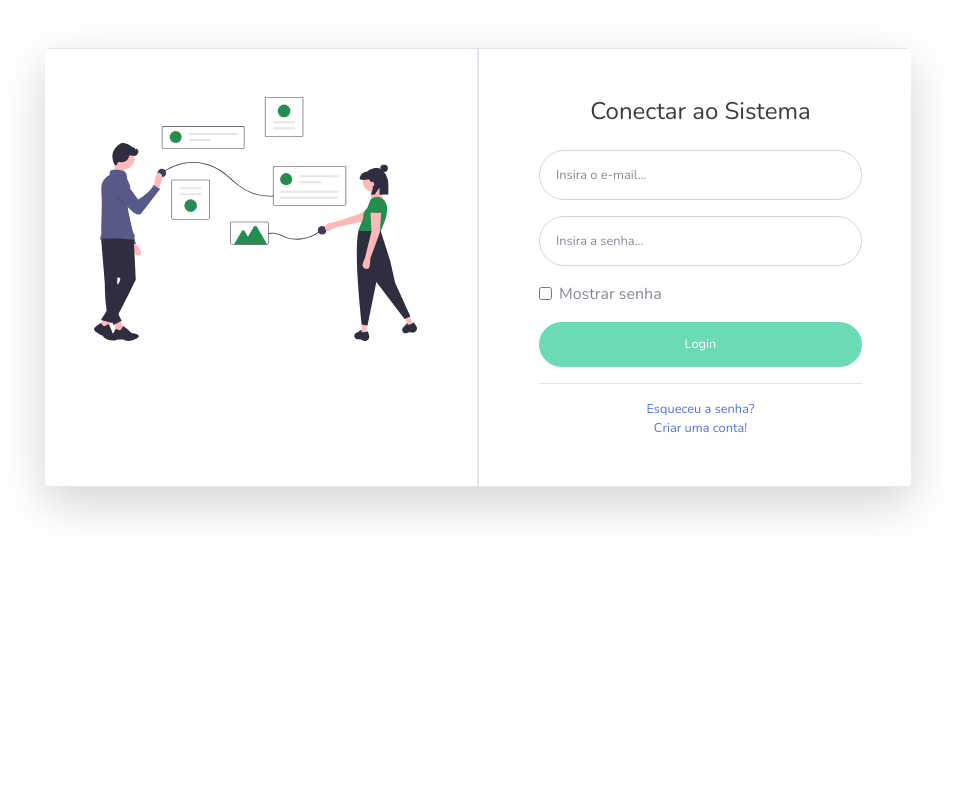
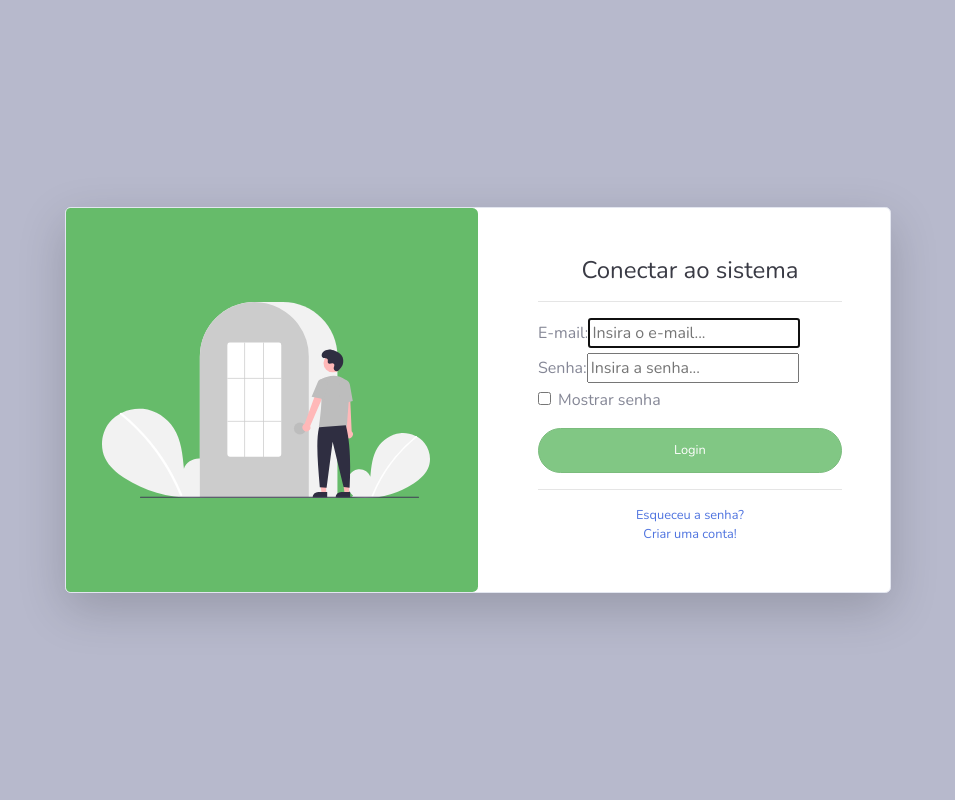
Before and after one commit to projeto-dev-tcc/farm-manager-backend, a Django app: page /login/ in a window 1280 px wide. Shown: the whole page, without its empty margins (162-1117 px from the left). Run offline with Django 3.2, Linux system fonts and the light colour scheme; parts of the project's set-up code (start-up, migrations or seed data) failed here and were passed over; some libraries are stand-ins or nearby versions.

Commit message:
:pushpin: implementando codigos.

```diff
--- a/static/css/index.css
+++ b/static/css/index.css
@@ -8,12 +8,14 @@
     justify-content: center;
 }
 
-/* .bg-body{
-    background-color: #43a047;
-} */
+.bg-body{
+    background-repeat: no-repeat;
+    background-size: 100% 100%;
+    background-image: url("../img/unnamed.jpg");
+}
 
 .bg-primary{
-    background-color: #43a047 !important;
+    background-color: #66bb6a !important;
 }
 
 .bt-primary{
--- a/templates/usuarios/base.html
+++ b/templates/usuarios/base.html
@@ -33,13 +33,12 @@
         </title>
     </head>
 
-    <body>
+    <body class="bg-gray-500">
         <header></header>
+
         <main>
             {% block content %}
             {% endblock %}
-
-
         </main>
 
         <footer></footer>
--- a/templates/usuarios/login/login.html
+++ b/templates/usuarios/login/login.html
@@ -9,45 +9,35 @@
 {% endblock %}
 
 {% block content %}
-    <div class="container p-5">
-        <div class="row justify-content-center align-content-center">
+    <div class="container item-center">
+        <!-- Outer Row -->
+        <div class="row justify-content-center p-5">
             <div class="col-xl-10 col-lg-12 col-md-9">
-                <div class="card o-hidden border-0 shadow-lg">
+                <div class="card o-hidden border border-5 shadow-lg">
                     <div class="card-body p-0">
+                        <!-- Nested Row within Card Body -->
                         <div class="row">
-                            <div class="col-lg-6 d-none d-lg-block border">
-                                <img src="{% static 'img/login.svg' %}" class="figure-img w-100 p-5 img-fluid rounded" alt="login">
-                            </div>
-                            <div class="col-lg-6 border">
+                            <div class="d-flex align-items-stretch">
+                                <img src="{% static 'img/login.svg' %}" class="col-lg-6 d-none d-lg-block bg-primary h-100 figure-img p-5 img-fluid rounded" alt="reset-password">
+                                <div class="col-lg-6">
                                     <div class="p-5">
                                         <div class="text-center">
-                                        <h1 class="h4 text-gray-900 mb-4">Conectar ao Sistema</h1>
+                                            <h1 class="h4 text-gray-900">Conectar ao sistema</h1>
+                                            <hr>
                                         </div>
-
                                         <form class="user" method="POST">
                                             {% csrf_token %}
-
-                                        <div class="form-group">
-                                            <input type="email" class="form-control form-control-user"
-                                                id="id_username" name="username" aria-describedby="emailHelp"
-                                                placeholder="Insira o e-mail..." required>
-                                        </div>
-                                        <div class="form-group">
-                                            <input type="password" class="form-control form-control-user"
-                                                id="id_password" name="password" placeholder="Insira a senha..." required>
-                                        </div>
+                                            {{form|bootstrap}}
                                             <div class="form-group">
                                                 <div class="form-check form-switch ms-3">
                                                     <input class="form-check-input" type="checkbox" id="check_login">
                                                     <label class="form-check-label" for="check_login">Mostrar senha</label>
                                                 </div>
                                             </div>
-
-                                        <button id="btn-login" class="btn btn-success btn-user btn-block">
+                                            <button id="btn-login" class="btn bt-primary btn-user btn-block">
                                                 Login
                                             </button>
                                         </form>
-
                                         <hr>
                                         <div class="text-center">
                                             <a class="small" href="{% url 'reset_password' %}">Esqueceu a senha?</a>
@@ -63,12 +53,23 @@
                 </div>
             </div>
         </div>
+    </div>
 {% endblock %}
 
 {% block css %}
 {% endblock %}
 
 {% block javascript %}
+    <script>
+        $(document).ready(function(){
+            $(".form-control").addClass("form-control-user")
+            $("#id_username").attr("required", false)
+            $("#id_username").attr("placeholder", "Insira o e-mail...");
+            $("#id_password").attr("required", false)
+            $("#id_password").attr("placeholder", "Insira a senha...");
+        });
+    </script>
+
     <!-- Função Ajax - Validar Usuário -->
     <script>
         $("#id_username").change(function () {
--- a/templates/usuarios/reset_password/reset-password-done.html
+++ b/templates/usuarios/reset_password/reset-password-done.html
@@ -23,6 +23,7 @@
                                     <div class="p-4">
                                         <div class="text-center">
                                             <h1 class="h4 text-gray-900">Confirmação de mensagem para redefinição de senha enviada</h1>
+                                            <hr>
                                             <p class="py-3 text-justify">
                                                 Um e-mail foi enviado com instruções para redefinir a senha,
                                                 se fornecido com o e-mail correto, a mensagem chegará em breve, se você não tiver
```
Also changed, not shown: apps/usuarios/forms.py (+0 -7 lines), templates/usuarios/reset_password/reset-password.html (+4 -3 lines), static/img/login.svg, static/img/unnamed.jpg (added). Lines whose indentation alone changed are shown as unchanged.
